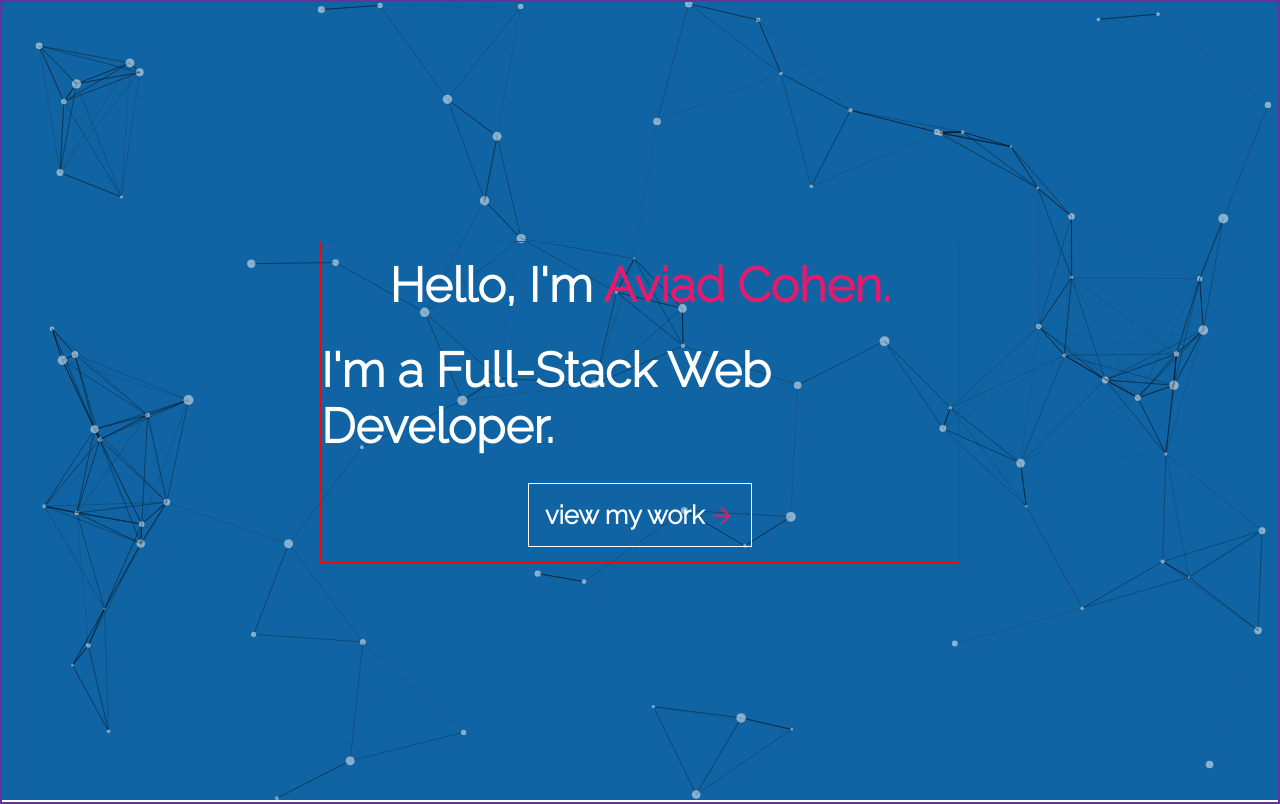
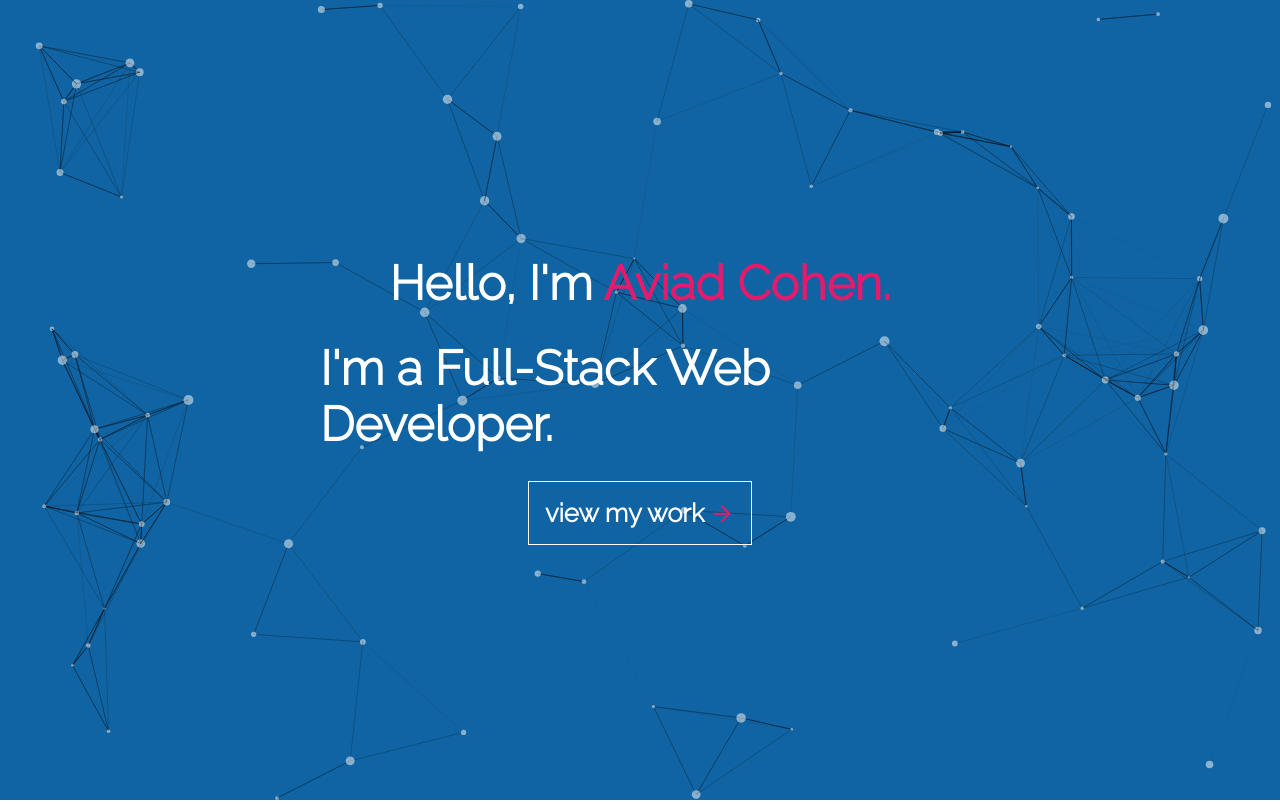
Before and after one commit to aviadc/portfolio, a React (Create React App) app: page / in a window 1280 px wide. Built offline with nearby package versions, Linux system fonts and the light colour scheme.

Commit message:
intro button

```diff
--- a/src/components/pages/Intro/intro.scss
+++ b/src/components/pages/Intro/intro.scss
@@ -1,6 +1,6 @@
 .intro-container{
   height: 100vh;
-  border: 2px solid rebeccapurple;
+  // border: 2px solid rebeccapurple;
   display: flex;
   justify-content: center;
   align-items: center;
@@ -13,7 +13,7 @@
 }
 
 .intro-inner{
-  border: 1px solid red;
+  // border: 1px solid red;
   width: 50%;
   height: 40%;
   font-size: 3rem;
@@ -42,6 +42,7 @@
   span{
     transition: all 0.5s;
     margin-left: 5px;
+    text-align: center;
     display: flex;
   }
 
```
